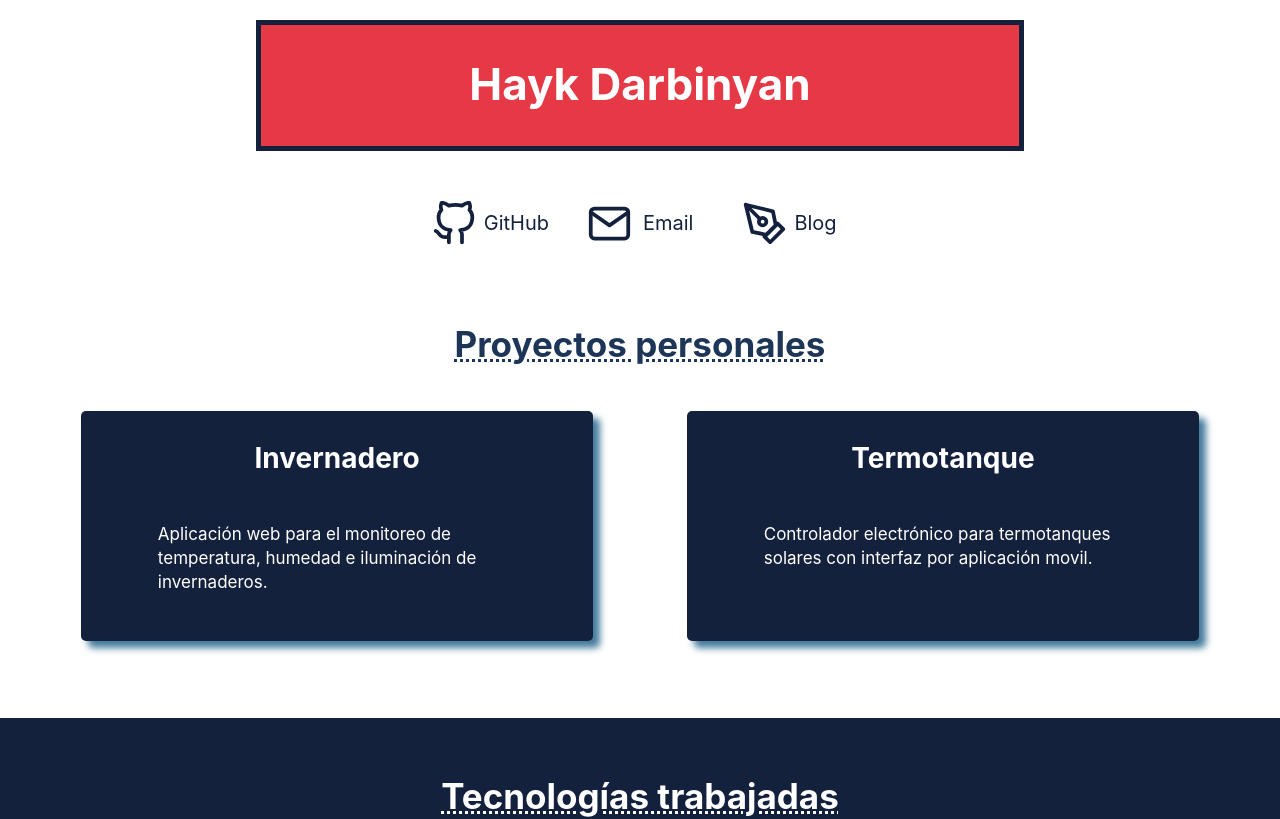
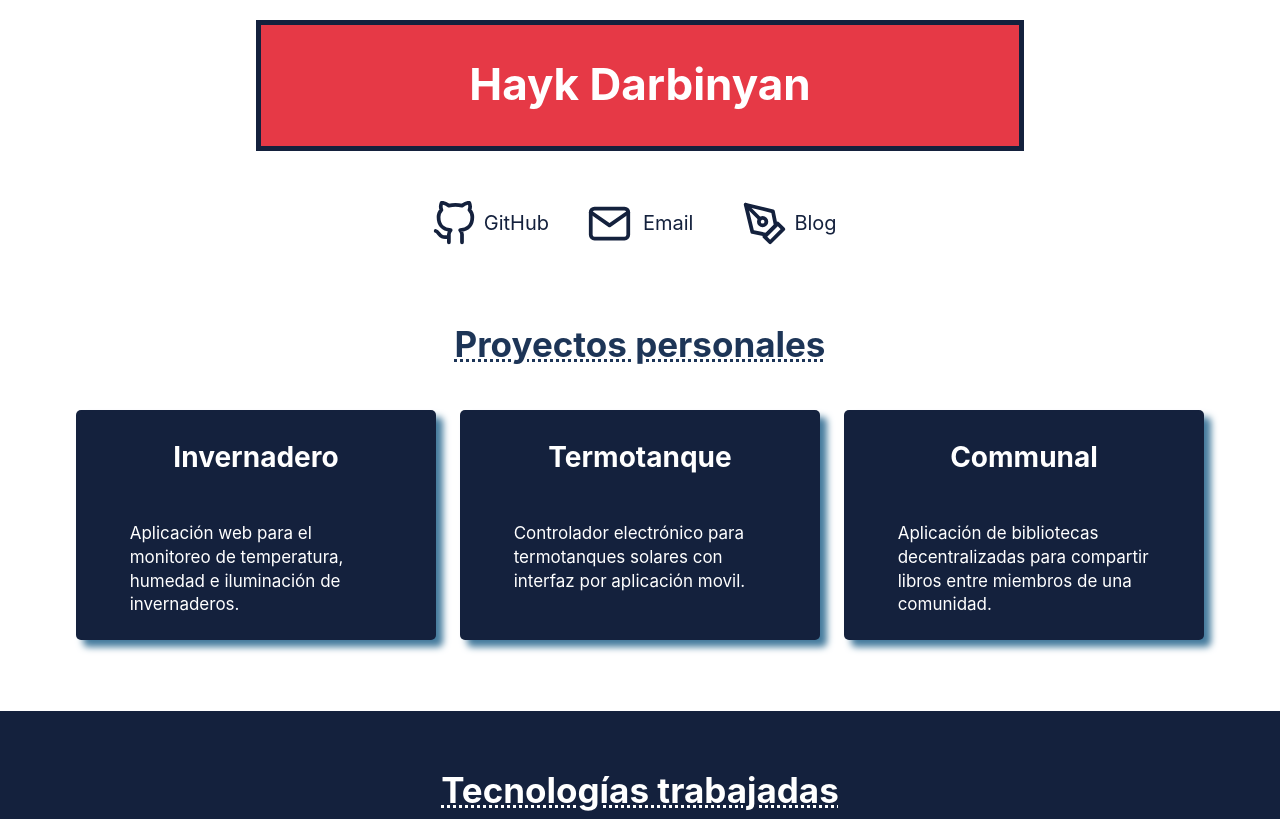
Before and after one commit to haykodarb/portfolio, a Next.js app: page / in a window 1280 px wide. Shown: the top 819 px of the page. Built offline with nearby package versions, Linux system fonts and the light colour scheme.

Commit message:
Pushing to sync

```diff
--- a/projectsData.json
+++ b/projectsData.json
@@ -23,6 +23,17 @@
         "title": "Controlador de termotanque solar.",
         "description": "Se trata de un controlador electrónico que permite al usuario acceder a un dispositivo encargado de controlar la resistencia eléctrica de un termotanque solar. <br /><br />El dispositivo se encuentra armado alrededor del microcontrolador ESP8266, programado para obtener los valores de los sensores, encender o apagar un relé mecánico en función de los mismos. <br /><br /> El microcontrolador actúa como WebServer, sirviendo información mediante WebSockets y por HTTP, al cual el usuario accede de manera local a través de una aplicación movil. <br /><br />Dicha aplicación está desarrollada en Flutter, con capacidad de conectarse a distintos dispositivos simultáneamente, acceder a data histórica del dispositivo y ajustar los parámetros de control del dispositivo."
       }
+    },
+    {
+      "id": "communal",
+      "href": "/project/communal",
+      "title": "Communal",
+      "description": "Aplicación de bibliotecas decentralizadas para compartir libros entre miembros de una comunidad.",
+      "internalDetails": {
+        "images": ["/termotanque1.jpg", "/termotanque2.jpg","/termotanque3.jpg"],
+        "title": "Communal.",
+        "description": "Se trata de un controlador electrónico que permite al usuario acceder a un dispositivo encargado de controlar la resistencia eléctrica de un termotanque solar. <br /><br />El dispositivo se encuentra armado alrededor del microcontrolador ESP8266, programado para obtener los valores de los sensores, encender o apagar un relé mecánico en función de los mismos. <br /><br /> El microcontrolador actúa como WebServer, sirviendo información mediante WebSockets y por HTTP, al cual el usuario accede de manera local a través de una aplicación movil. <br /><br />Dicha aplicación está desarrollada en Flutter, con capacidad de conectarse a distintos dispositivos simultáneamente, acceder a data histórica del dispositivo y ajustar los parámetros de control del dispositivo."
+      }
     }
   ]
 }
--- a/src/components/Projects/projects.module.css
+++ b/src/components/Projects/projects.module.css
@@ -23,4 +23,6 @@
 	max-width: 100%;
 	flex-wrap: wrap;
 	flex-direction: row;
+	padding-right: 5%;
+	padding-left: 5%;
 }
```
Also changed, not shown: 1 other file (tests, documents, lock files or other folders).
